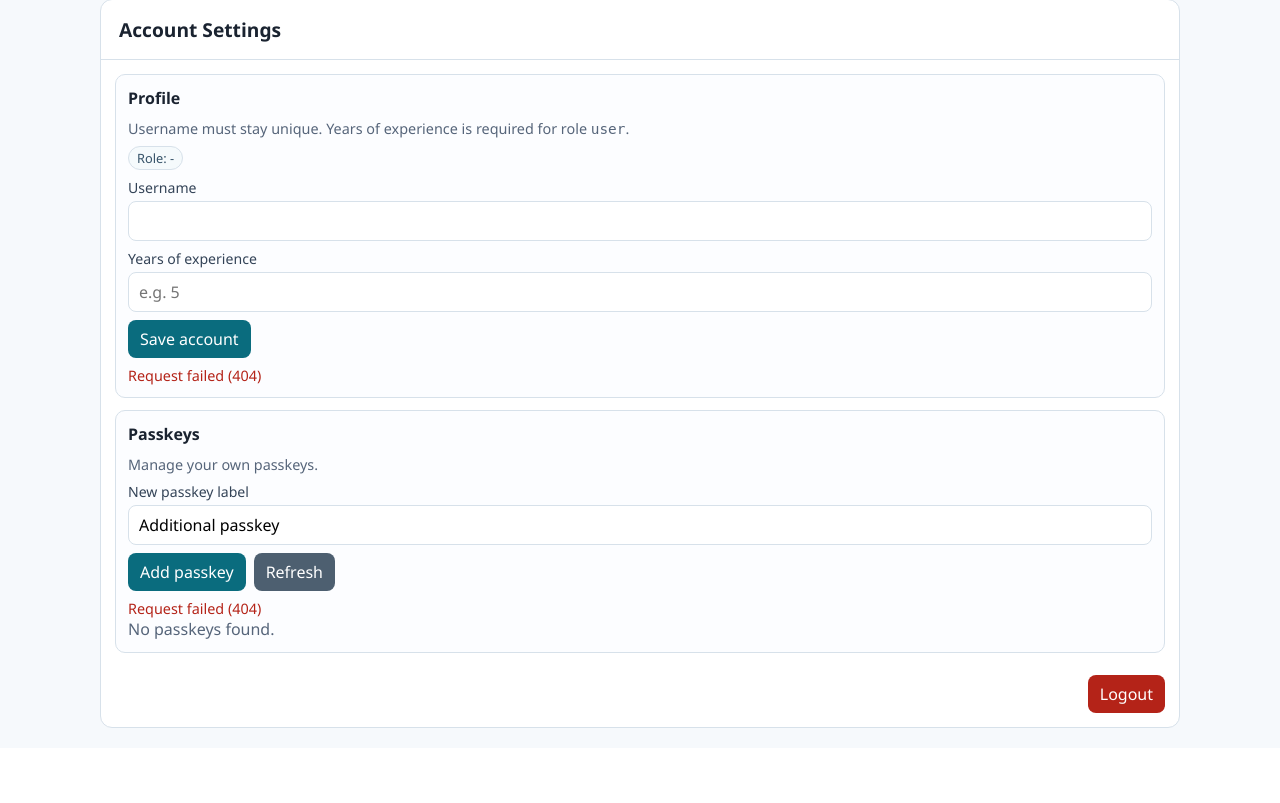
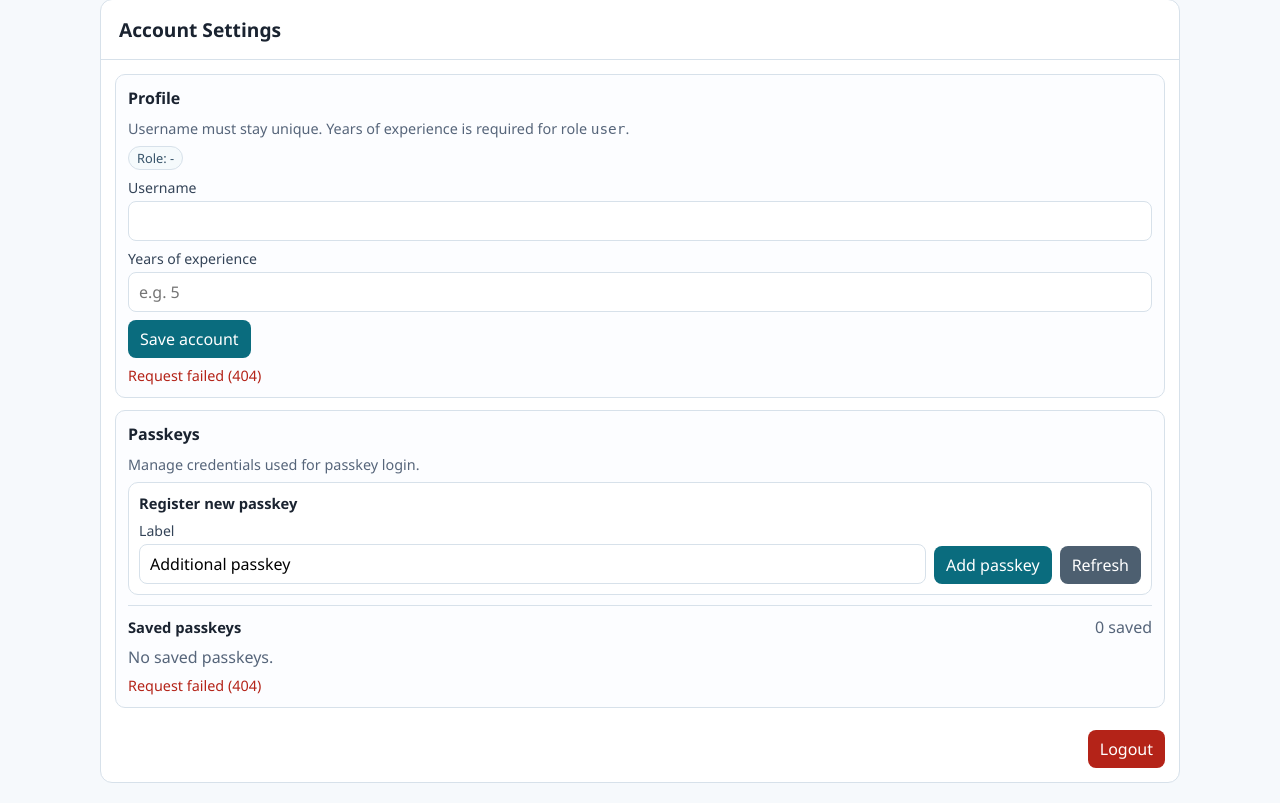
Before and after one commit to berenslab/medirater, a FastAPI app: template templates/account.html in a window 1280 px wide. Shown: the part 56-859 px from the top of the page. Before the commit the page ends 784 px from the top, so only its background shows below. Run offline with FastAPI, Linux system fonts and the light colour scheme; the template is opened without the code that fills it, so the values that code supplies are empty; parts of the project's set-up code (start-up, migrations or seed data) failed here and were passed over.

Commit message:
change: passkey setting style

```diff
--- a/templates/account.html
+++ b/templates/account.html
@@ -102,12 +102,89 @@
       gap: 8px;
       align-items: center;
     }
+    .passkey-create {
+      border: 1px solid var(--border);
+      border-radius: 10px;
+      background: #fff;
+      padding: 10px;
+    }
+    .passkey-create h3 {
+      margin: 0;
+      font-size: 0.92rem;
+    }
+    .passkey-create-row {
+      display: flex;
+      align-items: flex-end;
+      gap: 8px;
+      flex-wrap: wrap;
+    }
+    .passkey-create-row .field {
+      flex: 1 1 320px;
+    }
+    .passkey-list-block {
+      margin-top: 10px;
+      border-top: 1px solid var(--border);
+      padding-top: 10px;
+    }
+    .passkey-list-head {
+      display: flex;
+      justify-content: space-between;
+      align-items: baseline;
+      gap: 8px;
+      flex-wrap: wrap;
+    }
+    .passkey-list-head h3 {
+      margin: 0;
+      font-size: 0.92rem;
+    }
+    .passkey-list {
+      display: grid;
+      gap: 10px;
+      margin-top: 8px;
+    }
     .passkey-item {
       border: 1px solid var(--border);
       border-radius: 8px;
-      padding: 8px;
+      padding: 10px;
       background: #fff;
+    }
+    .passkey-item-head {
+      display: flex;
+      justify-content: space-between;
+      align-items: center;
+      gap: 8px;
+      flex-wrap: wrap;
+    }
+    .passkey-item-title {
+      font-weight: 600;
+      color: #1f2a3a;
+      font-size: 0.9rem;
+    }
+    .passkey-chip {
+      font-size: 0.78rem;
+      color: #3a4a5f;
+      border: 1px solid var(--border);
+      border-radius: 12px;
+      padding: 2px 8px;
+      background: #f7fbff;
+    }
+    .passkey-meta {
+      display: grid;
+      grid-template-columns: 90px 1fr;
+      gap: 8px;
+      align-items: baseline;
+      margin-top: 6px;
+      font-size: 0.84rem;
+    }
+    .passkey-actions {
+      display: flex;
+      gap: 8px;
+      flex-wrap: wrap;
       margin-top: 8px;
+    }
+    .mono {
+      font-family: ui-monospace, Menlo, Monaco, monospace;
+      word-break: break-all;
     }
     .muted { color: var(--muted); }
     .pill {
@@ -156,15 +233,26 @@
 
       <article class="card">
         <h2>Passkeys</h2>
-        <p>Manage your own passkeys.</p>
-        <label for="passkey-label">New passkey label</label>
-        <input id="passkey-label" maxlength="120" value="Additional passkey" />
-        <div class="row">
-          <button id="add-passkey-btn">Add passkey</button>
-          <button id="refresh-passkeys-btn" class="secondary">Refresh</button>
-        </div>
+        <p>Manage credentials used for passkey login.</p>
+        <section class="passkey-create">
+          <h3>Register new passkey</h3>
+          <div class="passkey-create-row">
+            <div class="field">
+              <label for="passkey-label">Label</label>
+              <input id="passkey-label" maxlength="120" value="Additional passkey" />
+            </div>
+            <button id="add-passkey-btn">Add passkey</button>
+            <button id="refresh-passkeys-btn" class="secondary">Refresh</button>
+          </div>
+        </section>
+        <section class="passkey-list-block">
+          <div class="passkey-list-head">
+            <h3>Saved passkeys</h3>
+            <span id="passkey-count" class="muted"></span>
+          </div>
+          <div id="passkeys-list" class="passkey-list"></div>
+        </section>
         <div id="passkey-status" class="status"></div>
-        <div id="passkeys-list"></div>
       </article>
     </section>
     <div class="footer-actions">
@@ -239,23 +327,63 @@
       return data;
     }
 
+    function escapeHtml(value) {
+      return String(value ?? "")
+        .replaceAll("&", "&amp;")
+        .replaceAll("<", "&lt;")
+        .replaceAll(">", "&gt;")
+        .replaceAll('"', "&quot;")
+        .replaceAll("'", "&#39;");
+    }
+
+    function formatDate(value, fallback = "-") {
+      if (!value) return fallback;
+      const parsed = new Date(value);
+      if (Number.isNaN(parsed.getTime())) return String(value);
+      return parsed.toLocaleString();
+    }
+
     function renderPasskeys(items) {
       const root = document.getElementById("passkeys-list");
+      const count = document.getElementById("passkey-count");
       root.innerHTML = "";
+      count.textContent = `${items.length} saved`;
 
       if (!items.length) {
-        root.innerHTML = '<div class="muted">No passkeys found.</div>';
+        root.innerHTML = '<div class="muted">No saved passkeys.</div>';
         return;
       }
 
       for (const item of items) {
+        const label = item.label || "Passkey";
+        const credentialId = item.credential_id || "";
+        const compactCredential = credentialId.length > 30
+          ? `${credentialId.slice(0, 14)}...${credentialId.slice(-10)}`
+          : credentialId;
+        const createdText = formatDate(item.created_at);
+        const lastUsedText = formatDate(item.last_used_at, "Never");
         const box = document.createElement("div");
         box.className = "passkey-item";
         box.innerHTML = `
-          <div class="muted">Credential: ${item.credential_id}</div>
+          <div class="passkey-item-head">
+            <div class="passkey-item-title">${escapeHtml(label)}</div>
+            <div class="passkey-chip">${item.last_used_at ? "Recently used" : "Not used yet"}</div>
+          </div>
+          <div class="passkey-meta">
+            <span class="muted">Credential</span>
+            <code class="mono" title="${escapeHtml(credentialId)}">${escapeHtml(compactCredential)}</code>
+          </div>
+          <div class="passkey-meta">
+            <span class="muted">Created</span>
+            <span>${escapeHtml(createdText)}</span>
+          </div>
+          <div class="passkey-meta">
+            <span class="muted">Last used</span>
+            <span>${escapeHtml(lastUsedText)}</span>
+          </div>
           <label>Label</label>
-          <input value="${item.label}" data-label-for="${item.id}" maxlength="120" />
-          <div class="row">
+          <input value="${escapeHtml(label)}" data-label-for="${item.id}" maxlength="120" />
+          <div class="passkey-actions">
             <button type="button" data-rename-for="${item.id}">Save label</button>
             <button type="button" class="danger" data-delete-for="${item.id}">Delete passkey</button>
           </div>
```
